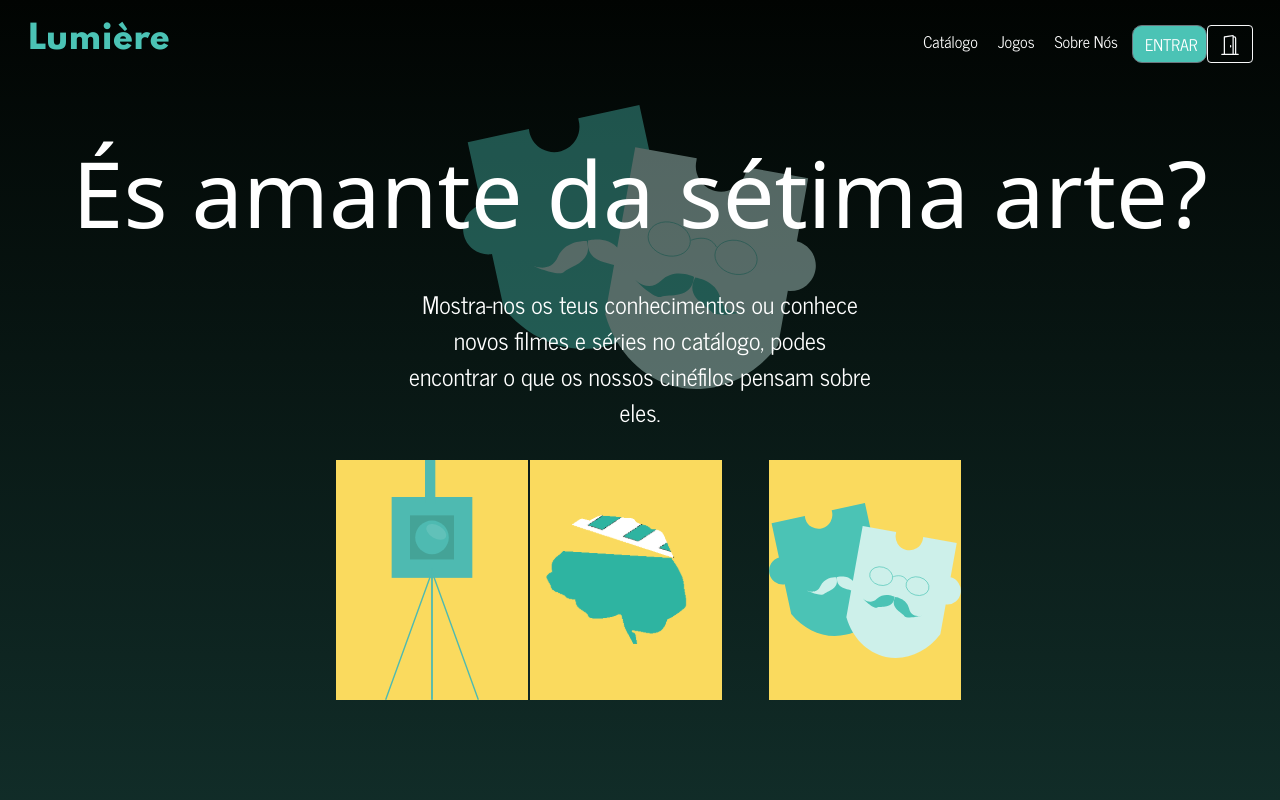
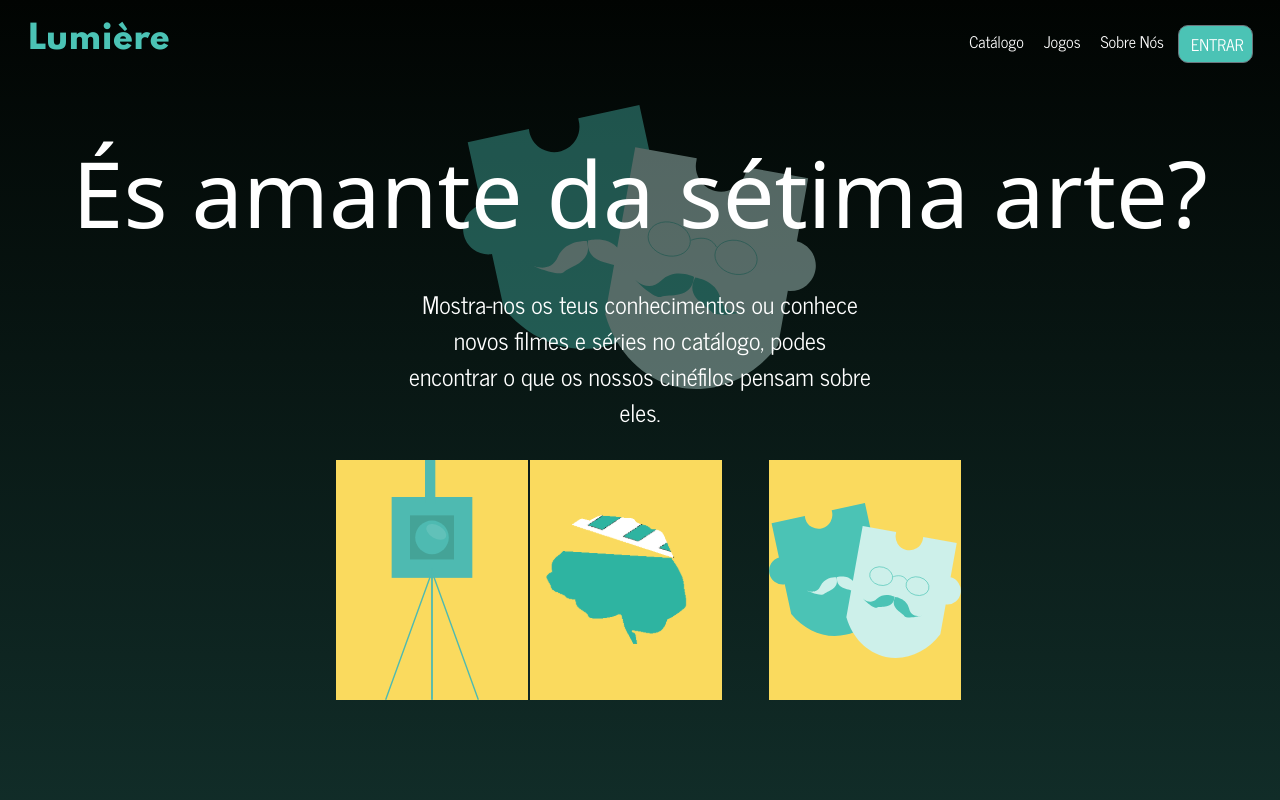
Before and after one commit to Paulofm-R/Lumiere, a Vue app: page / in a window 1280 px wide. Shown: the top 800 px of the page. Built offline with nearby package versions, Linux system fonts and the light colour scheme.

Commit message:
Correção na NavBar

```diff
--- a/src/components/NavBar.vue
+++ b/src/components/NavBar.vue
@@ -14,7 +14,7 @@
                     <span id="nomeUtilizador">{{getLoggedUser.nome}}</span>
                     <img :src="getLoggedUser.foto" id="imgPerfil">
                 </router-link>
-                <b-button v-if="getLoggedUser != ''" variant="outline-light" @click="logout()"><b-icon icon="door-open"></b-icon></b-button>
+                <b-button v-if="getLoggedUser !== null" variant="outline-light" @click="logout()"><b-icon icon="door-open"></b-icon></b-button>
               </b-col>
 
               <!-- Modais -->
```
